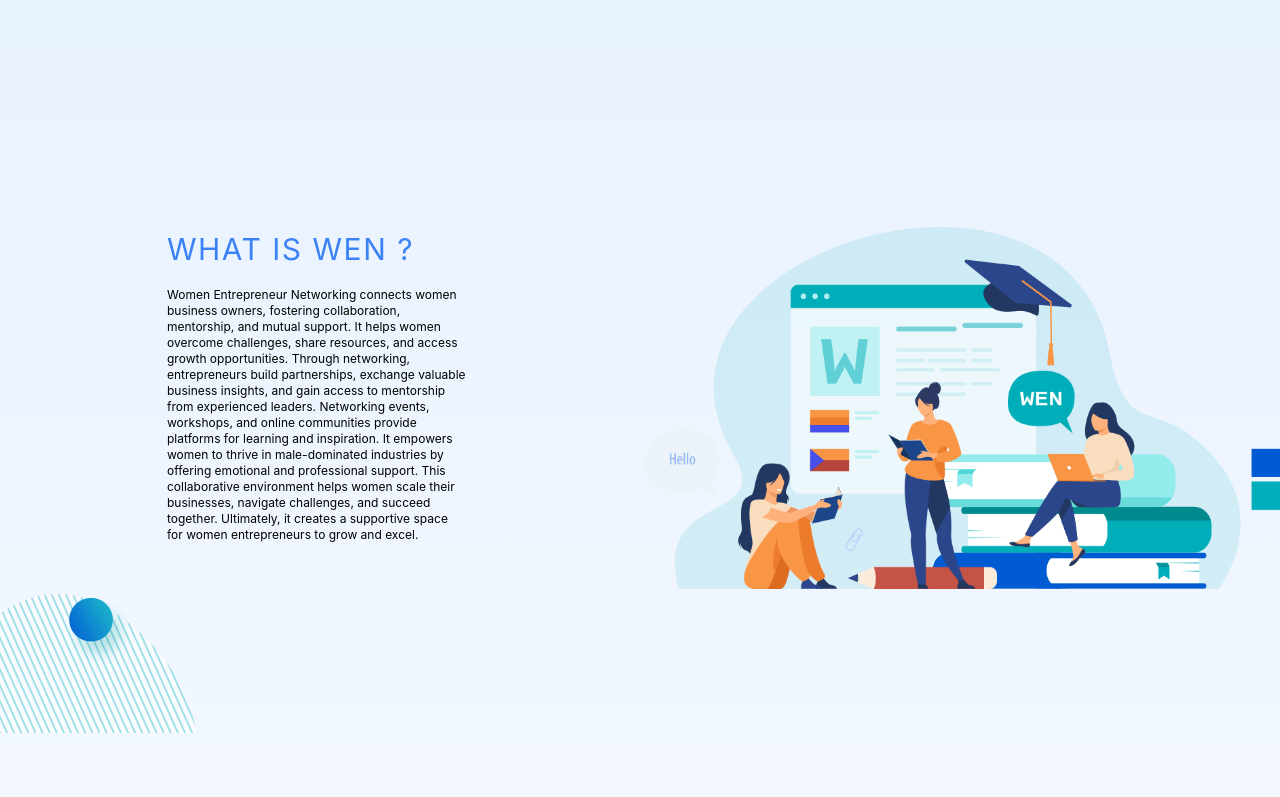
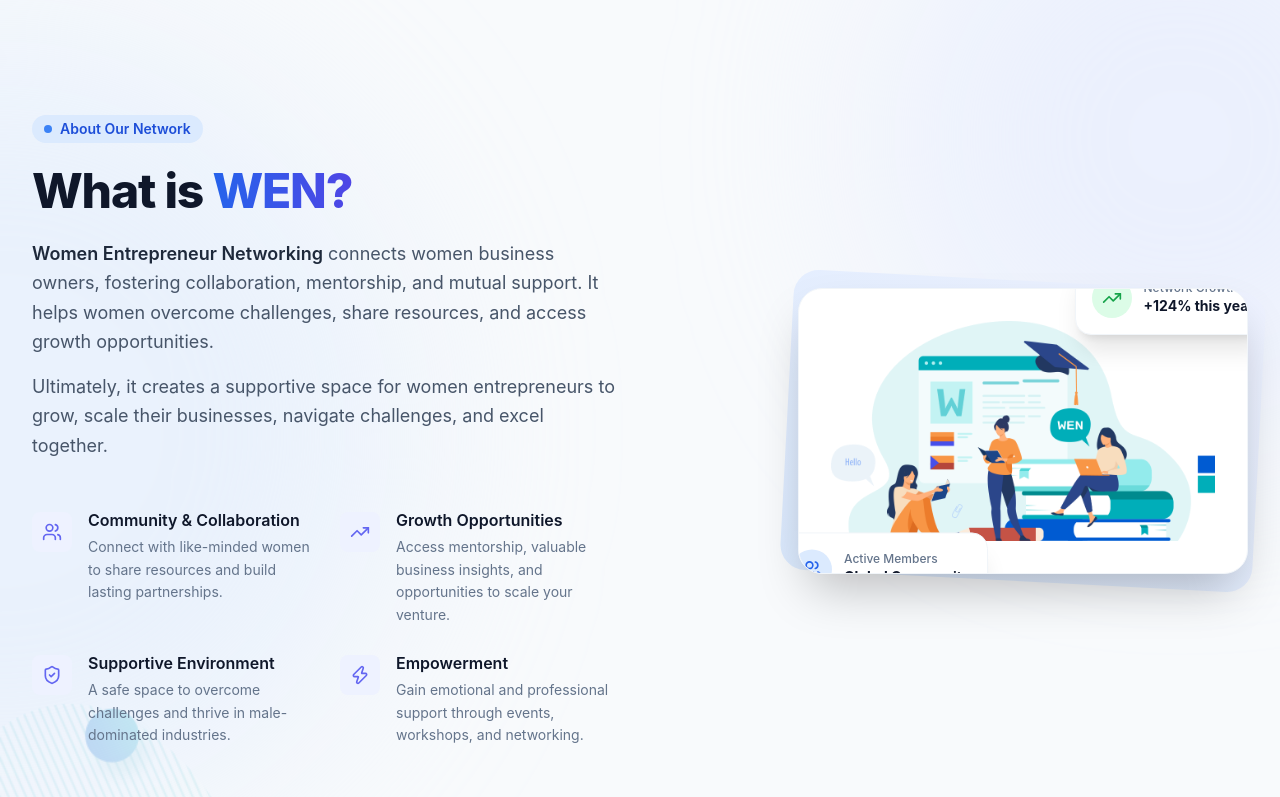
Before and after one commit to bhargavibattula/WomenEntrepreneurHub, a React (Vite) app in the folder client/: page / in a window 1280 px wide. Shown: the part 960-1757 px from the top of the page. Built offline with nearby package versions, Linux system fonts and the light colour scheme; no server answers.

Commit message:
enhanced why wen section

```diff
--- /dev/null
+++ b/client/src/components/Landing/WhatIsWen.jsx
@@ -0,0 +1,147 @@
+import React from 'react';
+import { motion } from 'framer-motion';
+import home3 from "../../assets/HEROIMAGE3.png";
+import home2 from "../../assets/HEROIMAGE2.png";
+import { Users, TrendingUp, ShieldCheck, Zap } from 'lucide-react';
+import { cn } from '../../utils/cn';
+
+const WhatIsWen = () => {
+  const highlights = [
+    {
+      icon: <Users className="w-5 h-5 text-indigo-500" />,
+      title: "Community & Collaboration",
+      desc: "Connect with like-minded women to share resources and build lasting partnerships."
+    },
+    {
+      icon: <TrendingUp className="w-5 h-5 text-indigo-500" />,
+      title: "Growth Opportunities",
+      desc: "Access mentorship, valuable business insights, and opportunities to scale your venture."
+    },
+    {
+      icon: <ShieldCheck className="w-5 h-5 text-indigo-500" />,
+      title: "Supportive Environment",
+      desc: "A safe space to overcome challenges and thrive in male-dominated industries."
+    },
+    {
+      icon: <Zap className="w-5 h-5 text-indigo-500" />,
+      title: "Empowerment",
+      desc: "Gain emotional and professional support through events, workshops, and networking."
+    }
+  ];
+
+  return (
+    <section className="relative py-24 md:py-32 overflow-hidden bg-slate-50 pointer-events-auto">
+      {/* Background Orbs */}
+      <div className="absolute top-1/2 left-0 -translate-y-1/2 -translate-x-1/2 w-[800px] h-[800px] rounded-full bg-blue-100/50 blur-[100px] pointer-events-none"></div>
+      <div className="absolute top-0 right-0 translate-x-1/3 -translate-y-1/4 w-[600px] h-[600px] rounded-full bg-indigo-100/50 blur-[100px] pointer-events-none"></div>
+
+      <div className="max-w-7xl mx-auto px-4 sm:px-6 lg:px-8 relative z-10">
+        <div className="grid grid-cols-1 lg:grid-cols-2 gap-16 lg:gap-8 items-center">
+
+          {/* Text Content */}
+          <motion.div
+            initial={{ opacity: 0, x: -30 }}
+            whileInView={{ opacity: 1, x: 0 }}
+            viewport={{ once: true }}
+            transition={{ duration: 0.6 }}
+            className="flex flex-col gap-8"
+          >
+            <div>
+              <div className="inline-flex items-center gap-2 px-3 py-1 rounded-full bg-blue-100 text-blue-700 text-sm font-semibold mb-6">
+                <span className="relative flex h-2 w-2">
+                  <span className="animate-ping absolute inline-flex h-full w-full rounded-full bg-blue-400 opacity-75"></span>
+                  <span className="relative inline-flex rounded-full h-2 w-2 bg-blue-500"></span>
+                </span>
+                About Our Network
+              </div>
+              <h2 className="text-4xl md:text-5xl font-extrabold text-slate-900 tracking-tight mb-6">
+                What is <span className="text-transparent bg-clip-text bg-gradient-to-r from-blue-600 to-indigo-600">WEN?</span>
+              </h2>
+              <p className="text-lg text-slate-600 leading-relaxed mb-4">
+                <strong className="text-slate-800 font-semibold">Women Entrepreneur Networking</strong> connects women business owners, fostering collaboration, mentorship, and mutual support. It helps women overcome challenges, share resources, and access growth opportunities.
+              </p>
+              <p className="text-lg text-slate-600 leading-relaxed">
+                Ultimately, it creates a supportive space for women entrepreneurs to grow, scale their businesses, navigate challenges, and excel together.
+              </p>
+            </div>
+
+            {/* Highlights Grid */}
+            <div className="grid grid-cols-1 sm:grid-cols-2 gap-6 mt-4">
+              {highlights.map((item, idx) => (
+                <div key={idx} className="flex gap-4">
+                  <div className="flex-shrink-0 mt-1 w-10 h-10 rounded-lg bg-indigo-50 flex items-center justify-center">
+                    {item.icon}
+                  </div>
+                  <div>
+                    <h4 className="text-slate-900 font-semibold mb-1">{item.title}</h4>
+                    <p className="text-sm text-slate-500 leading-relaxed">{item.desc}</p>
+                  </div>
+                </div>
+              ))}
+            </div>
+          </motion.div>
+
+          {/* Visual/Image Side */}
+          <motion.div
+            initial={{ opacity: 0, scale: 0.95, x: 30 }}
+            whileInView={{ opacity: 1, scale: 1, x: 0 }}
+            viewport={{ once: true }}
+            transition={{ duration: 0.6 }}
+            className="relative lg:ml-auto"
+          >
+            {/* Abstract Decorative Background behind image */}
+            <div className="absolute inset-0 bg-gradient-to-tr from-blue-100 to-indigo-50 rounded-3xl transform rotate-3 scale-105 -z-10"></div>
+
+            <div className="relative rounded-3xl overflow-hidden shadow-2xl bg-white border border-slate-100 p-8 flex items-center justify-center">
+               <img
+                 src={home3}
+                 alt="Women Entrepreneur Network"
+                 className="w-full max-w-sm h-auto object-contain hover:scale-105 transition-transform duration-500"
+               />
+
+               {/* Floating elements to make it look "SaaS-y" */}
+               <motion.div
+                 animate={{ y: [0, -10, 0] }}
+                 transition={{ repeat: Infinity, duration: 3, ease: "easeInOut" }}
+                 className="absolute -top-6 -right-6 bg-white p-4 rounded-2xl shadow-xl border border-slate-100 hidden md:block"
+               >
+                 <div className="flex items-center gap-3">
+                   <div className="w-10 h-10 rounded-full bg-green-100 flex items-center justify-center">
+                     <TrendingUp className="w-5 h-5 text-green-600" />
+                   </div>
+                   <div>
+                     <p className="text-xs text-slate-500 font-medium">Network Growth</p>
+                     <p className="text-sm font-bold text-slate-900">+124% this year</p>
+                   </div>
+                 </div>
+               </motion.div>
+
+               <motion.div
+                 animate={{ y: [0, 10, 0] }}
+                 transition={{ repeat: Infinity, duration: 4, ease: "easeInOut", delay: 1 }}
+                 className="absolute -bottom-6 -left-6 bg-white p-4 rounded-2xl shadow-xl border border-slate-100 hidden md:block"
+               >
+                 <div className="flex items-center gap-3">
+                   <div className="w-10 h-10 rounded-full bg-blue-100 flex items-center justify-center flex-shrink-0">
+                     <Users className="w-5 h-5 text-blue-600" />
+                   </div>
+                   <div>
+                     <p className="text-xs text-slate-500 font-medium">Active Members</p>
+                     <p className="text-sm font-bold text-slate-900">Global Community</p>
+                   </div>
+                 </div>
+               </motion.div>
+
+            </div>
+          </motion.div>
+
+        </div>
+      </div>
+
+      {/* Retaining the absolute position image if needed, though adjusting its styling */}
+      <img src={home2} alt="Decoration" className="absolute bottom-0 left-0 opacity-20 pointer-events-none w-64" />
+    </section>
+  );
+};
+
+export default WhatIsWen;
--- a/client/src/pages/Home.jsx
+++ b/client/src/pages/Home.jsx
@@ -9,6 +9,7 @@ import homeDesign from '../assets/HomeDesign.png'
 import VideoCourousal from '../components/VideoCourousal';
 import Features from '../components/Landing/Features';
 import HowWeAreDifferent from '../components/Landing/HowWeAreDifferent';
+import WhatIsWen from '../components/Landing/WhatIsWen';
 
 function Home({ userInfo }) {
   return (
@@ -48,20 +49,7 @@ function Home({ userInfo }) {
           </div>
         </div>
 
-        <div className='w-full h-screen flex flex-wrap gap-3  relative'>
-          <div className="flex items-center justify-center  flex-1">
-            <div className='flex flex-col flex-wrap gap-5 '>
-              <div className='text-3xl uppercase text-blue-500 tracking-wider'>WHAT IS WEN ?</div>
-              <p className='text-xs w-[300px]'>Women Entrepreneur Networking connects women business owners, fostering collaboration, mentorship, and mutual support. It helps women overcome challenges, share resources, and access growth opportunities. Through networking, entrepreneurs build partnerships, exchange valuable business insights, and gain access to mentorship from experienced leaders. Networking events, workshops, and online communities provide platforms for learning and inspiration. It empowers women to thrive in male-dominated industries by offering emotional and professional support. This collaborative environment helps women scale their businesses, navigate challenges, and succeed together. Ultimately, it creates a supportive space for women entrepreneurs to grow and excel.</p>
-            </div>
-          </div>
-          <div className='flex-1 place-self-center h-80 w-72'>
-              <img src={home3} alt="" />
-          </div>
-          <div className="absolute bottom-[54px] left-0">
-              <img src={home2} alt="" />
-          </div>
-        </div>
+        <WhatIsWen />
 
         <section id="highlights" className='w-screen pointer-events-auto h-full bg-zinc overflow-hidden common-padding '>
           <div className='screen-max-width '>
```
